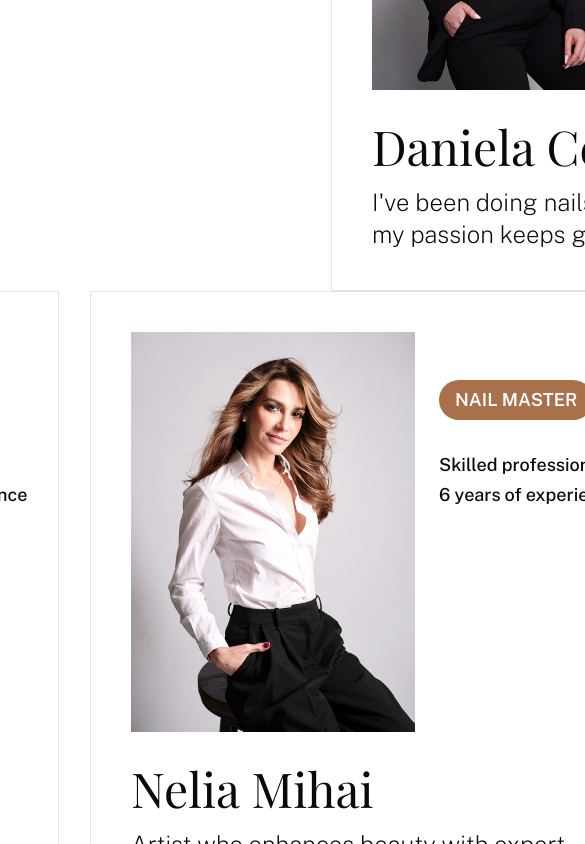
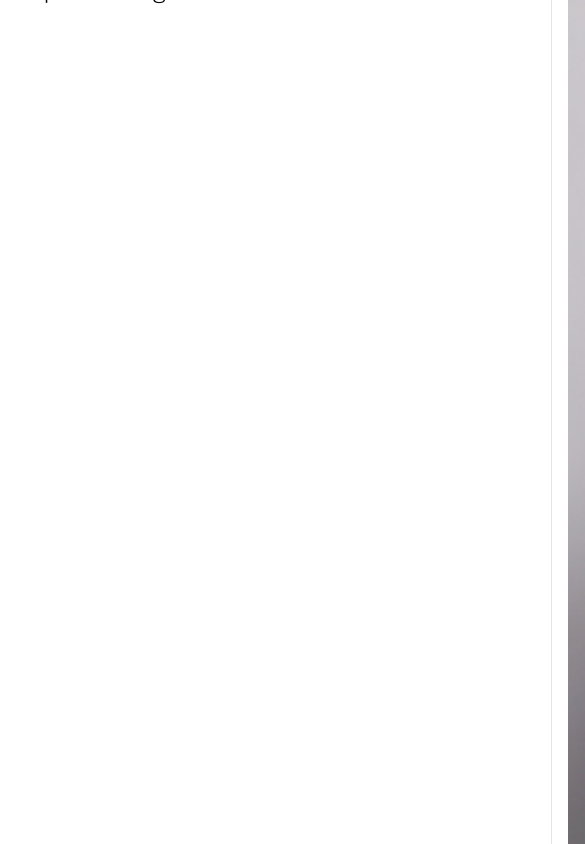
Before and after one commit to Varikash/luna-beauty, a Next.js app: page /about in a window 390 px wide. Shown: the part 2000-2844 px from the top of the page, 585 px wide, since content can reach past the window. Built offline with nearby package versions, Linux system fonts and the light colour scheme; a web font is replaced by a local one.

Commit message:
Добавлены адаптивные стили для компонента DreamTeam и улучшена логика слайдера для корректного отображения на разных экранах.

```diff
--- a/app/components/dream-team/dream-team.css
+++ b/app/components/dream-team/dream-team.css
@@ -9,6 +9,7 @@
   background-repeat: no-repeat;
   background-position: left 87px top 45px;
   background-size: 490px 886px;
+  overflow: hidden;
 }
 
 .dream-team-aside {
@@ -22,7 +23,8 @@
   align-items: center;
   gap: 32px;
   margin-top: 30px;
-  width: 66%;
+  flex: 1;
+  min-width: 0;
 }
 
 .dream-team-master-list {
@@ -90,3 +92,101 @@
   line-height: 32px;
   letter-spacing: 1%;
 }
+
+@media (max-width: 1333px) {
+  .dream-team {
+    flex-direction: column;
+    gap: 40px;
+    padding: 60px 40px;
+    min-height: auto;
+  }
+
+  .dream-team-aside {
+    width: 100%;
+  }
+
+  .dream-team-master-list-container {
+    width: 100%;
+    flex: 0 0 auto;
+    margin-top: 0;
+  }
+}
+
+@media (max-width: 740px) {
+  .dream-team {
+    padding: 40px 20px 60px;
+    gap: 32px;
+    background-size: 280px 520px;
+    background-position: left 16px top 24px;
+  }
+
+  .dream-team-aside > img {
+    width: 220px;
+    height: auto;
+  }
+
+  .dream-team-text {
+    margin-top: 20px;
+    margin-bottom: 24px;
+    font-size: 16px;
+    line-height: 24px;
+  }
+
+  .dream-team-master-list {
+    width: 100%;
+    padding-top: 72px;
+  }
+
+  .dream-team-slider-track {
+    gap: 16px;
+  }
+
+  .slider-item {
+    min-width: 100%;
+    flex: 0 0 100%;
+  }
+
+  .slider-btn {
+    width: 40px;
+    height: 40px;
+  }
+
+  .slider-btn img {
+    width: 18px;
+    height: 18px;
+  }
+}
+
+@media (max-width: 550px) {
+  .dream-team-master-list-container {
+    flex-direction: column-reverse;
+    align-items: flex-start;
+    gap: 20px;
+  }
+
+  .dream-team-master-list {
+    padding-top: 0;
+  }
+
+  .slider-controls-dt {
+    position: static;
+    gap: 12px;
+  }
+}
+
+@media (max-width: 440px) {
+  .dream-team {
+    padding: 32px 16px 48px;
+    gap: 24px;
+    background-size: 240px 440px;
+  }
+
+  .dream-team-aside > img {
+    width: 180px;
+  }
+
+  .dream-team-text {
+    font-size: 15px;
+    line-height: 22px;
+  }
+}
--- a/app/components/master-list-item/master-list-item.css
+++ b/app/components/master-list-item/master-list-item.css
@@ -102,3 +102,82 @@
   top: 53px;
   right: 226px;
 }
+
+@media (max-width: 740px) {
+  .master-list-item {
+    width: 100%;
+    min-height: auto;
+    padding: 16px 16px 24px;
+    gap: 16px;
+  }
+
+  .master-list-item:hover {
+    border-bottom-right-radius: 0;
+  }
+
+  .master-image-status {
+    flex-direction: column;
+    gap: 16px;
+  }
+
+  .master-image-status > img:first-child {
+    width: 100%;
+    height: auto;
+  }
+
+  .master-info-top {
+    padding-top: 0;
+    gap: 10px;
+  }
+
+  .master-info {
+    padding: 6px 14px;
+    font-size: 12px;
+    line-height: 18px;
+  }
+
+  .master-status {
+    font-size: 14px;
+    line-height: 20px;
+  }
+
+  .master-info-bottom {
+    width: 100%;
+    gap: 12px;
+  }
+
+  .master-name {
+    font-size: 32px;
+    line-height: 36px;
+  }
+
+  .master-skills {
+    font-size: 15px;
+    line-height: 22px;
+  }
+
+  .master-list-star {
+    display: none;
+  }
+
+  .master-list-appoinment {
+    top: auto;
+    bottom: 180px;
+    right: 16px;
+  }
+
+  .master-list-item .master-hover-element {
+    opacity: 1;
+  }
+}
+
+@media (max-width: 440px) {
+  .master-name {
+    font-size: 28px;
+    line-height: 32px;
+  }
+
+  .master-list-appoinment {
+    bottom: 160px;
+  }
+}
```
Also changed, not shown: app/components/dream-team/dream-team.tsx (+20 -2 lines).
